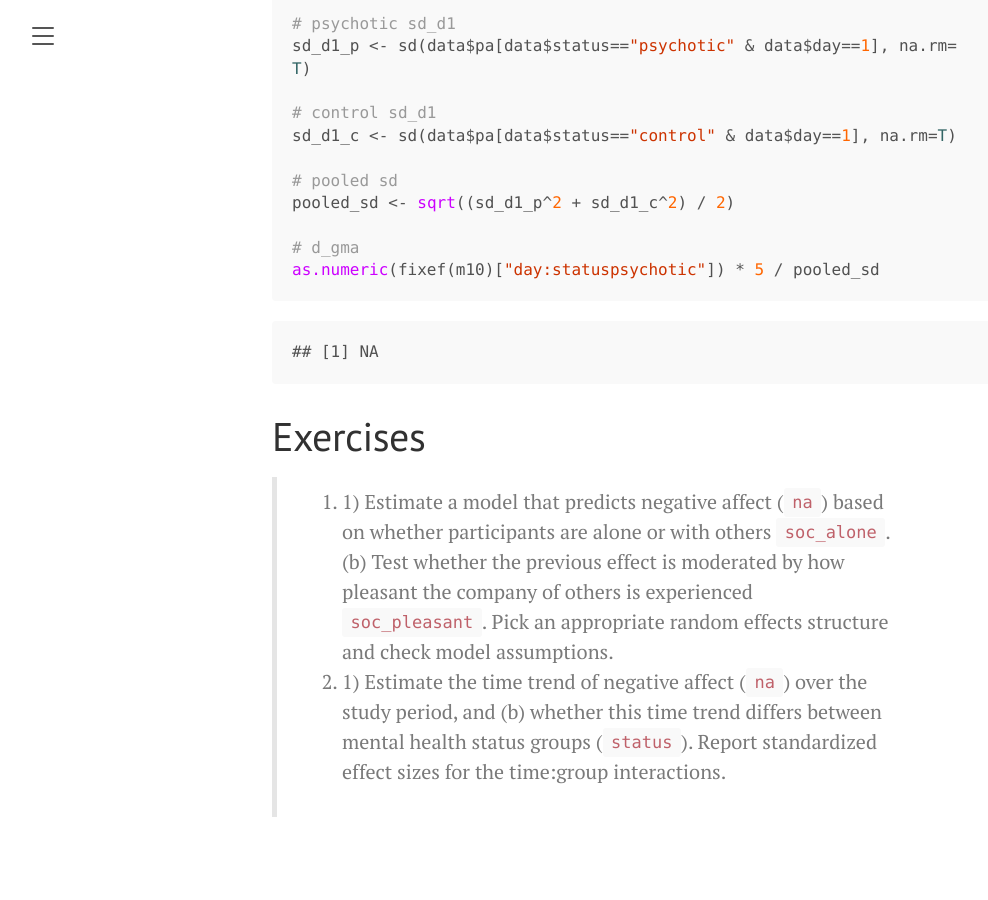
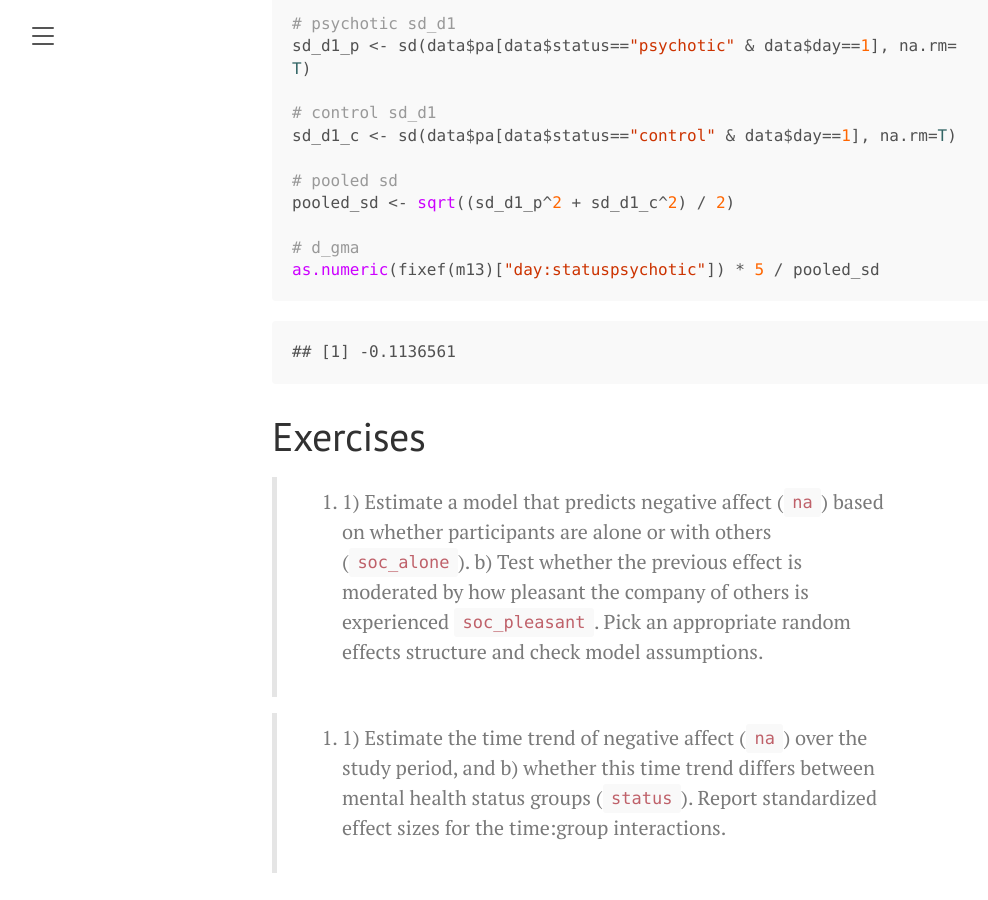
Before and after one commit to lennartseizer/ild, a Jekyll site: the page built from 4.md, in a window 1280 px wide and 900 px high, scrolled down 44993 px. Shown: the whole window, without its empty margins (8-996 px from the left). Built offline with Jekyll 4.4.1, drawn with Linux system fonts in a browser that asks for light colours; our own code applies the rules of GitHub Pages for plain Markdown files.

Commit message:
Auto-render Rmd → md [skip ci]

````diff
--- a/4.md
+++ b/4.md
@@ -1553,20 +1553,21 @@ sd_d1_c <- sd(data$pa[data$status=="control" & data$day==1], na.rm=T)
 pooled_sd <- sqrt((sd_d1_p^2 + sd_d1_c^2) / 2)
 
 # d_gma
-as.numeric(fixef(m10)["day:statuspsychotic"]) * 5 / pooled_sd
-```
-
-    ## [1] NA
+as.numeric(fixef(m13)["day:statuspsychotic"]) * 5 / pooled_sd
+```
+
+    ## [1] -0.1136561
 
 # Exercises
 
 > 1.  1)  Estimate a model that predicts negative affect (`na`) based on
->         whether participants are alone or with others `soc_alone`. (b)
->         Test whether the previous effect is moderated by how pleasant
->         the company of others is experienced `soc_pleasant`. Pick an
->         appropriate random effects structure and check model
->         assumptions.
+>         whether participants are alone or with others
+>         (`soc_alone`). b) Test whether the previous effect is
+>         moderated by how pleasant the company of others is experienced
+>         `soc_pleasant`. Pick an appropriate random effects structure
+>         and check model assumptions.
+
 > 2.  1)  Estimate the time trend of negative affect (`na`) over the
->         study period, and (b) whether this time trend differs between
+>         study period, and b) whether this time trend differs between
 >         mental health status groups (`status`). Report standardized
 >         effect sizes for the time:group interactions.
````
Also changed, not shown: 5.md (+1 -1 lines).
